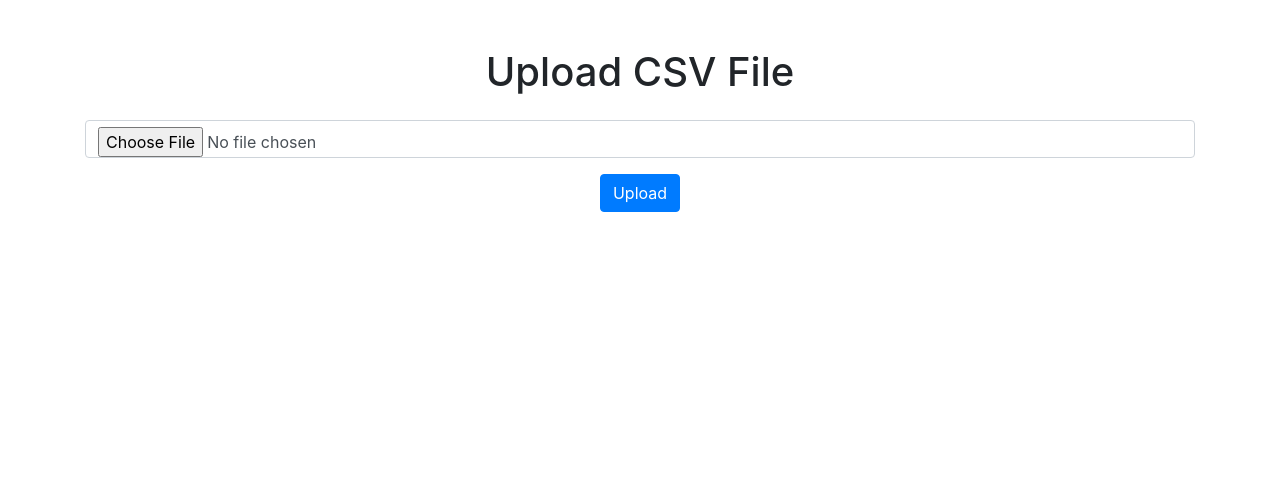
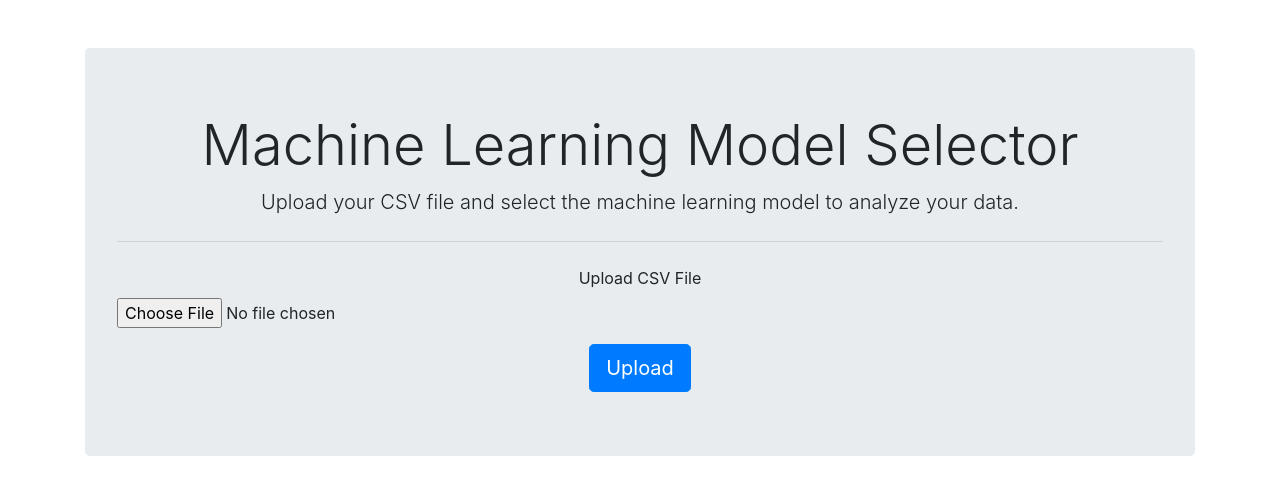
Before and after one commit to faaraan1997/Automation-flask, a Flask app: page / in a window 1280 px wide. Shown: the top 495 px of the page. Run offline with Flask 3, Linux system fonts and the light colour scheme; some libraries are stand-ins or nearby versions.

Commit message:
HTML Changes

```diff
--- a/templates/index.html
+++ b/templates/index.html
@@ -1,20 +1,25 @@
 <!DOCTYPE html>
-<html>
+<html lang="en">
 <head>
-    <title>Upload CSV</title>
+    <meta charset="UTF-8">
+    <meta name="viewport" content="width=device-width, initial-scale=1.0">
+    <title>ML Model Selector</title>
     <link href="https://stackpath.bootstrapcdn.com/bootstrap/4.3.1/css/bootstrap.min.css" rel="stylesheet">
 </head>
 <body>
     <div class="container mt-5">
-        <h1 class="text-center">Upload CSV File</h1>
-        <form action="/upload" method="post" enctype="multipart/form-data" class="mt-4">
-            <div class="form-group">
-                <input type="file" name="file" class="form-control">
-            </div>
-            <div class="text-center">
-                <input type="submit" value="Upload" class="btn btn-primary">
-            </div>
-        </form>
+        <div class="jumbotron text-center">
+            <h1 class="display-4">Machine Learning Model Selector</h1>
+            <p class="lead">Upload your CSV file and select the machine learning model to analyze your data.</p>
+            <hr class="my-4">
+            <form action="/upload" method="post" enctype="multipart/form-data">
+                <div class="form-group">
+                    <label for="file">Upload CSV File</label>
+                    <input type="file" class="form-control-file" id="file" name="file">
+                </div>
+                <button type="submit" class="btn btn-primary btn-lg">Upload</button>
+            </form>
+        </div>
     </div>
 </body>
 </html>
--- a/templates/results.html
+++ b/templates/results.html
@@ -1,6 +1,8 @@
 <!DOCTYPE html>
-<html>
+<html lang="en">
 <head>
+    <meta charset="UTF-8">
+    <meta name="viewport" content="width=device-width, initial-scale=1.0">
     <title>Results</title>
     <link href="https://stackpath.bootstrapcdn.com/bootstrap/4.3.1/css/bootstrap.min.css" rel="stylesheet">
 </head>
@@ -12,6 +14,8 @@
             {% for key, value in metrics.items() %}
             {% if key in ['Accuracy', 'F1 Score', 'Precision', 'Recall'] %}
             <li><strong>{{ key }}:</strong> {{ '%.4f'|format(value) }}</li>
+            {% else %}
+            <li><strong>{{ key }}:</strong> {{ value }}</li>
             {% endif %}
             {% endfor %}
         </ul>
```
Also changed, not shown: templates/select_encoding.html (+9 -13 lines), templates/select_target.html (+9 -7 lines), 1 other file.
